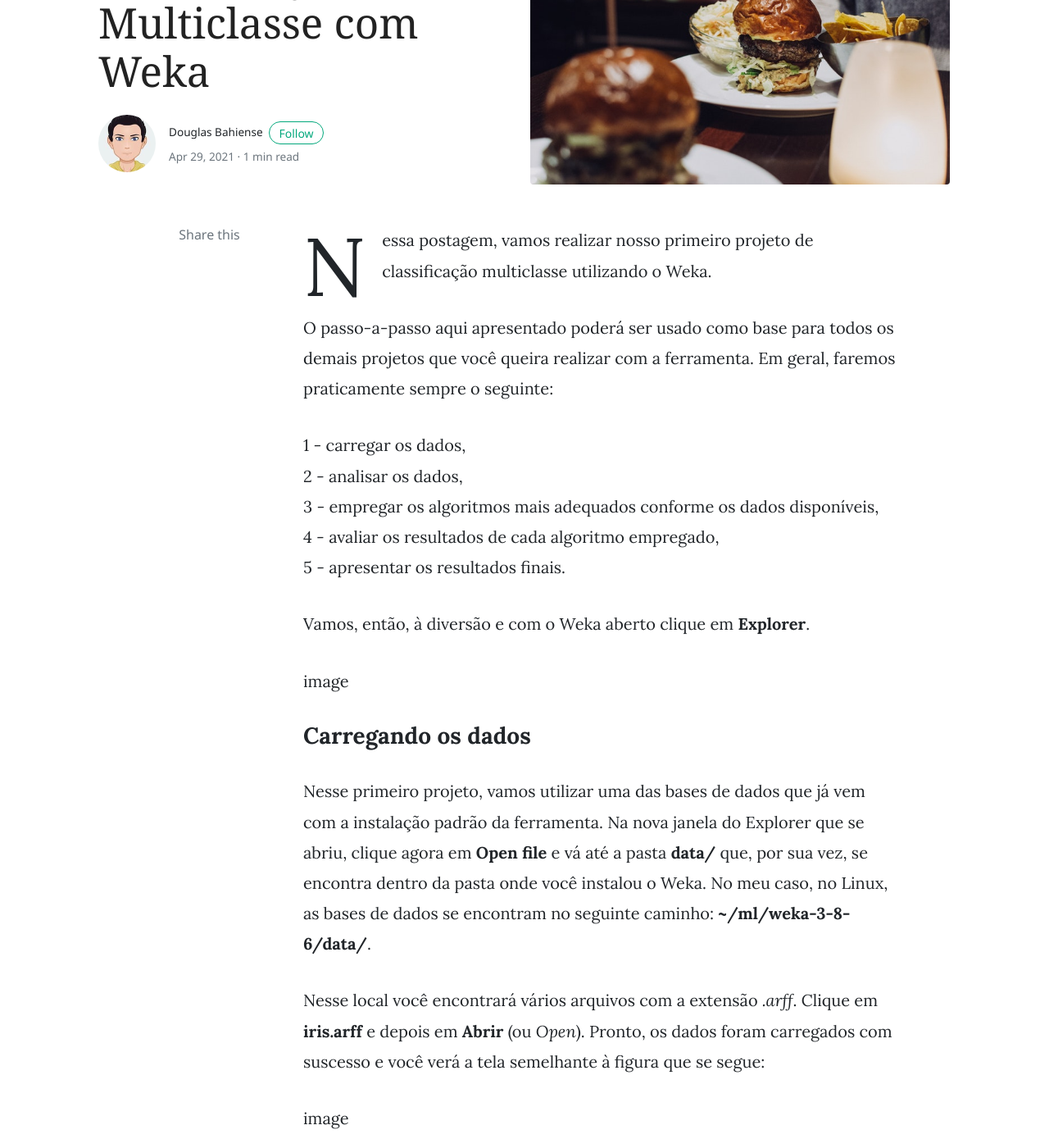
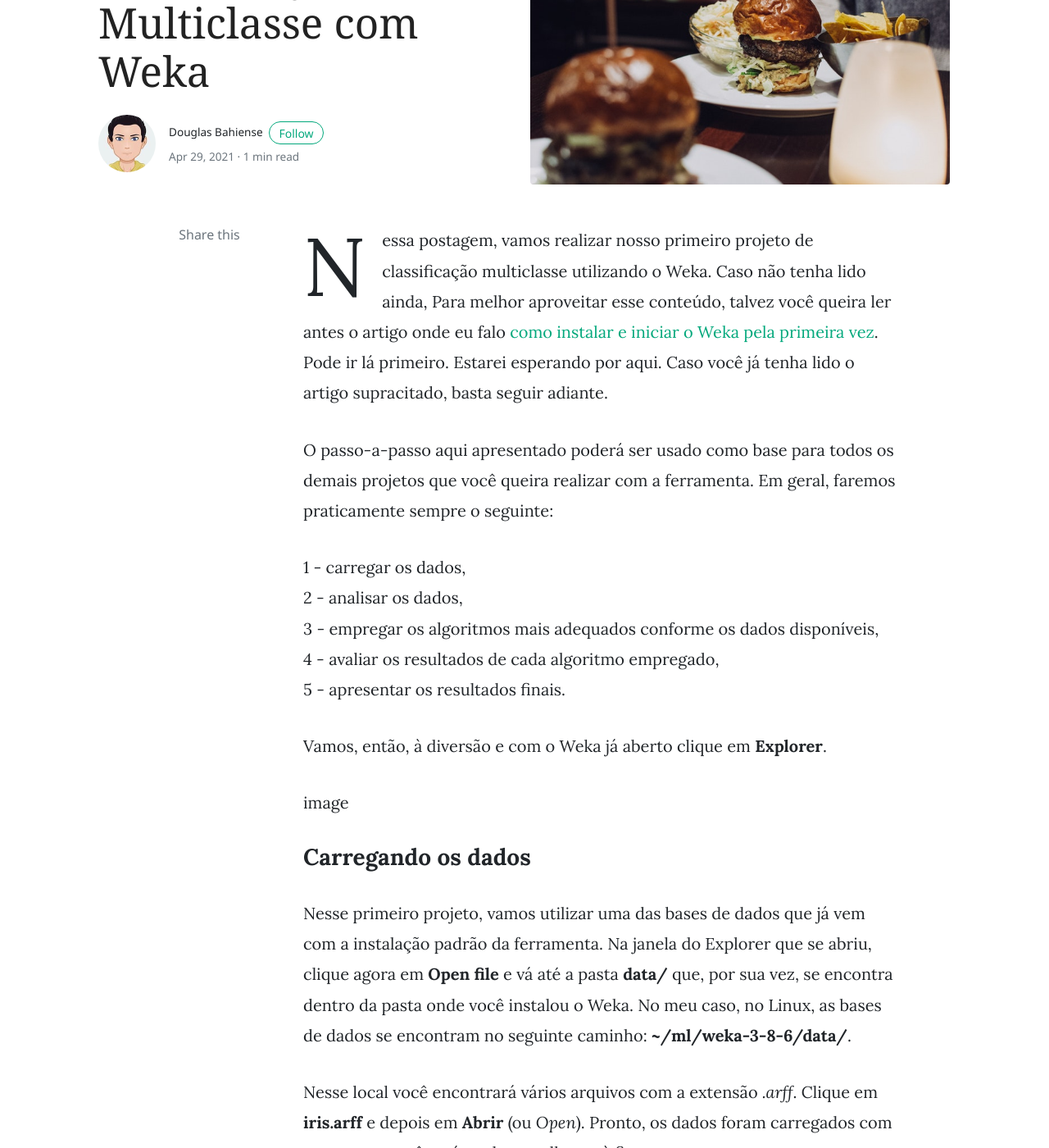
Before and after one commit to dbahiense/dbahiense.github.io, a Jekyll site: the page built from _posts/2021-04-29-multiclass-classification-with-weka.md, in a window 1280 px wide and 1400 px high, scrolled down 226 px. Shown: the whole window at 82% size. Built offline with Jekyll 4.4.1, drawn with Linux system fonts in a browser that asks for light colours; nearby versions of some CDN libraries; comment, search, counter and statistics services are not loaded.

Commit message:
edit post

```diff
--- a/_posts/2021-04-29-multiclass-classification-with-weka.md
+++ b/_posts/2021-04-29-multiclass-classification-with-weka.md
@@ -4,7 +4,7 @@ title:  "Classificação Multiclasse com Weka"
 categories: [classificação, multiclasse, weka, tutorial]
 image: assets/images/2.jpg
 ---
-Nessa postagem, vamos realizar nosso primeiro projeto de classificação multiclasse utilizando o Weka.
+Nessa postagem, vamos realizar nosso primeiro projeto de classificação multiclasse utilizando o Weka. Caso não tenha lido ainda, Para melhor aproveitar esse conteúdo, talvez você queira ler antes o artigo onde eu falo [como instalar e iniciar o Weka pela primeira vez](2021-04-08-install-weka.html). Pode ir lá primeiro. Estarei esperando por aqui. Caso você já tenha lido o artigo supracitado, basta seguir adiante.
 
 O passo-a-passo aqui apresentado poderá ser usado como base para todos os demais projetos que você queira realizar com a ferramenta. Em geral, faremos praticamente sempre o seguinte:
 
@@ -14,14 +14,14 @@ O passo-a-passo aqui apresentado poderá ser usado como base para todos os demai
   4 - avaliar os resultados de cada algoritmo empregado,
   5 - apresentar os resultados finais.
 
-Vamos, então, à diversão e com o Weka aberto clique em  **Explorer**.
+Vamos, então, à diversão e com o Weka já aberto clique em  **Explorer**.
 
 image
 
 
 
 ### Carregando os dados
-Nesse primeiro projeto, vamos utilizar uma das bases de dados que já vem com a instalação padrão da ferramenta. Na nova janela do Explorer que se abriu, clique agora em **Open file** e vá até a pasta **data/** que, por sua vez, se encontra dentro da pasta onde você instalou o Weka. No meu caso, no Linux, as bases de dados se encontram no seguinte caminho: **~/ml/weka-3-8-6/data/**.
+Nesse primeiro projeto, vamos utilizar uma das bases de dados que já vem com a instalação padrão da ferramenta. Na janela do Explorer que se abriu, clique agora em **Open file** e vá até a pasta **data/** que, por sua vez, se encontra dentro da pasta onde você instalou o Weka. No meu caso, no Linux, as bases de dados se encontram no seguinte caminho: **~/ml/weka-3-8-6/data/**.
 
 Nesse local você encontrará vários arquivos com a extensão *.arff*. Clique em **iris.arff** e depois em **Abrir** (ou *Open*). Pronto, os dados foram carregados com suscesso e você verá a tela semelhante à figura que se segue:
 
```
